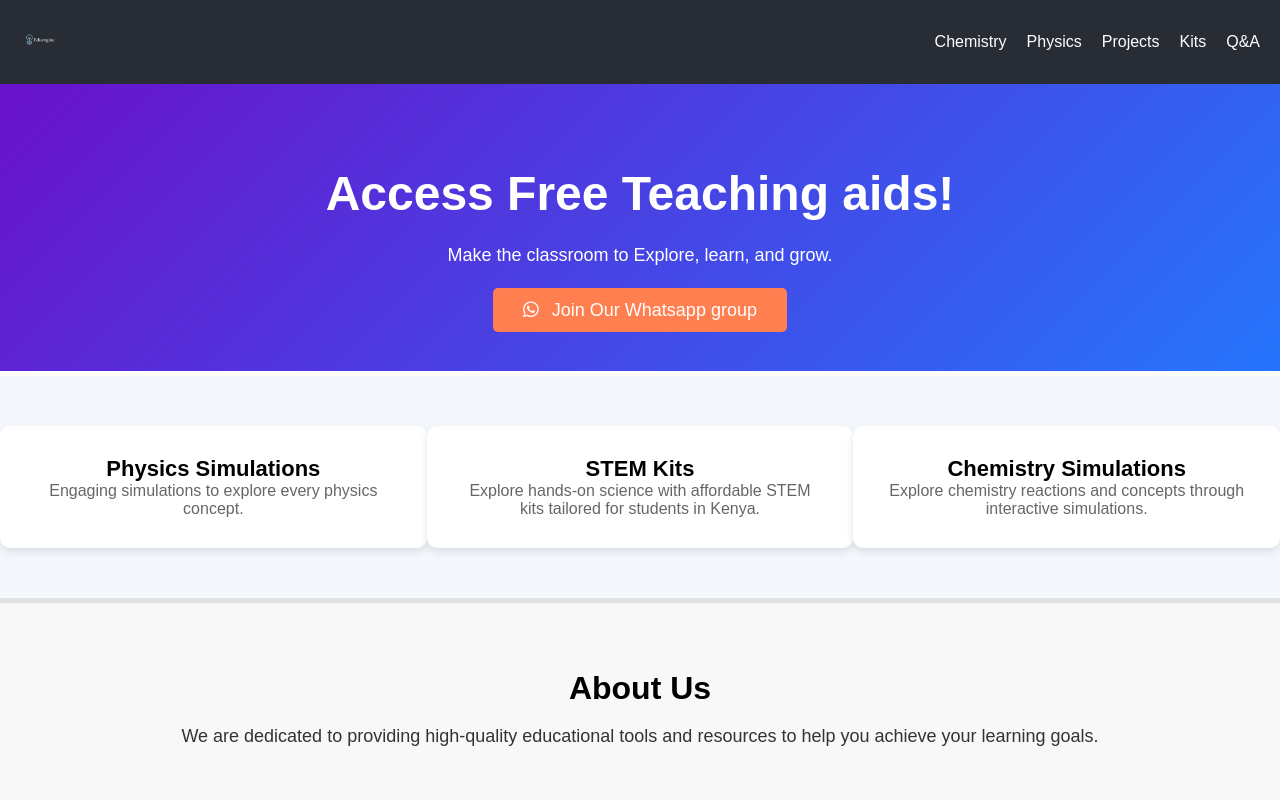
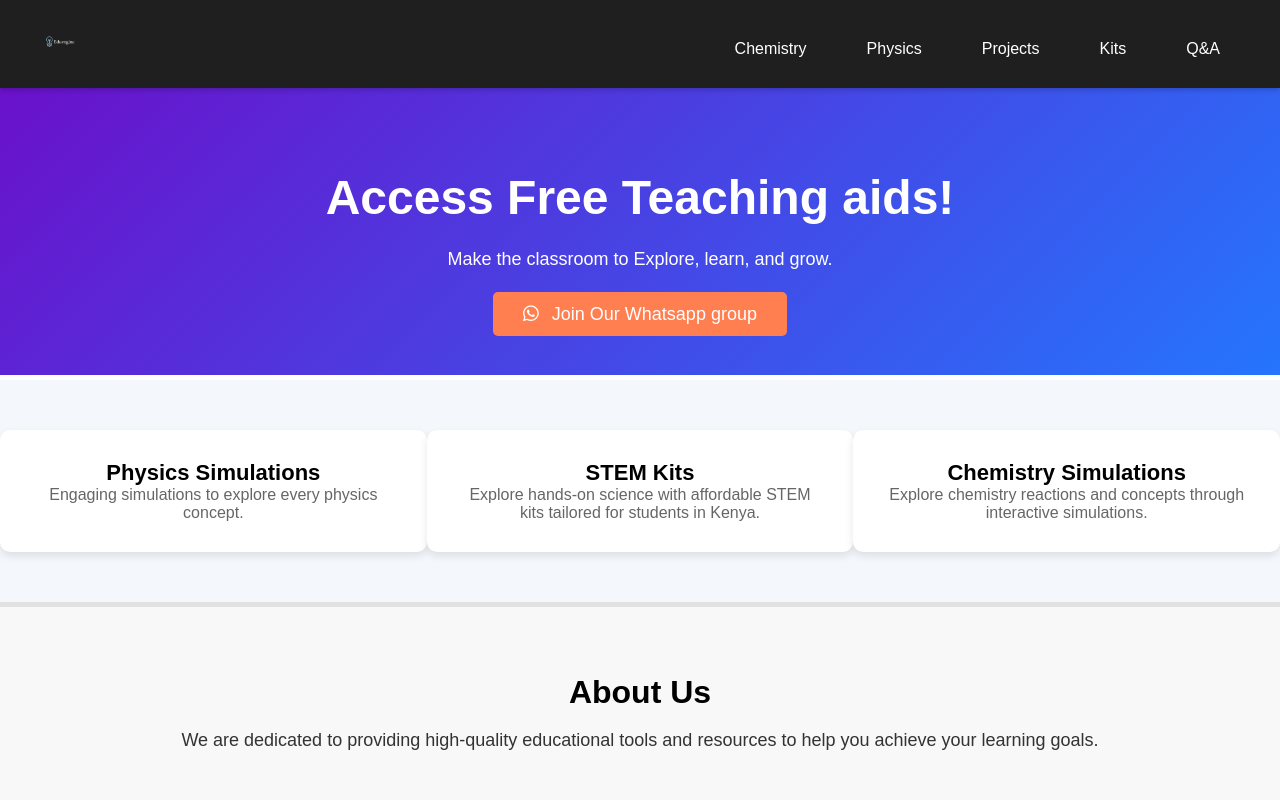
Before and after one commit to FrankOnyiego/sim-portal, a React (Create React App) app: page / in a window 1280 px wide. Shown: the top 800 px of the page. Built offline with nearby package versions, Linux system fonts and the light colour scheme.

Commit message:
navbar issue pending

```diff
--- a/src/components/Header.js
+++ b/src/components/Header.js
@@ -1,34 +1,137 @@
-// src/components/Header.js
-import React from 'react';
+import React, { useState } from 'react';
 import { Link } from 'react-router-dom';
 
-const Header = () => (
-  <header style={{
-    padding: '20px',
-    background: '#282c34',
-    color: 'white',
-    display: 'flex',
-    justifyContent: 'space-between',
-    alignItems: 'center'
-  }}>
-    <Link to="/" style={{ textDecoration: 'none', color: 'inherit' }}>
-    <Link to="/" style={{ textDecoration: 'none', color: 'inherit' }}>
+const Header = () => {
+  const [menuOpen, setMenuOpen] = useState(false);
+  const toggleMenu = () => setMenuOpen(!menuOpen);
+
+  return (
+    <header style={styles.header}>
+      <div style={styles.container}>
+        {/* Logo */}
+        <Link to="/" style={styles.logoLink}>
           <img
-    src="/MYLOGO.png"  // Update with your actual image path
+            src="/MYLOGO.png"
             alt="Sim-portal Logo"
-    style={{ height: '40px' }} // Adjust size as needed
+            style={styles.logo}
           />
         </Link>
 
-</Link>
-    <nav style={{ display: 'flex', gap: '20px' }}>
-      <Link to="/chemistry" style={{ color: 'white', textDecoration: 'none' }}>Chemistry</Link>
-      <Link to="/physics" style={{ color: 'white', textDecoration: 'none' }}>Physics</Link>
-      <Link to="/consult" style={{ color: 'white', textDecoration: 'none' }}>Projects</Link>
-      <Link to="/stem" style={{ color: 'white', textDecoration: 'none' }}>Kits</Link>
-      <Link to="/questions" style={{ color: 'white', textDecoration: 'none' }}>Q&A</Link>
+        {/* Hamburger for small screens */}
+        <button
+          onClick={toggleMenu}
+          style={styles.hamburger}
+          className="hamburger"
+          aria-label="Toggle Menu"
+        >
+          ☰
+        </button>
+
+        {/* Navigation Links */}
+        <nav
+          className={`nav-menu ${menuOpen ? 'open' : ''}`}
+          style={{
+            ...styles.nav,
+            ...(menuOpen ? styles.navOpen : {}),
+          }}
+        >
+          <Link to="/chemistry" style={styles.navLink}>Chemistry</Link>
+          <Link to="/physics" style={styles.navLink}>Physics</Link>
+          <Link to="/consult" style={styles.navLink}>Projects</Link>
+          <Link to="/stem" style={styles.navLink}>Kits</Link>
+          <Link to="/questions" style={styles.navLink}>Q&A</Link>
         </nav>
+      </div>
+
+      {/* CSS overrides */}
+      <style>{`
+        @media (min-width: 768px) {
+          .nav-menu {
+            display: flex !important;
+            flex-direction: row !important;
+            position: static !important;
+            background: none !important;
+            box-shadow: none !important;
+            width: auto !important;
+            max-height: none !important;
+            opacity: 1 !important;
+            align-items: center !important;
+            gap: 20px !important;
+            justify-content: flex-end !important;
+          }
+
+          .hamburger {
+            display: none !important;
+          }
+        }
+
+        .nav-menu {
+          transition: max-height 0.3s ease, opacity 0.3s ease;
+        }
+      `}</style>
     </header>
   );
+};
+
+const styles = {
+  header: {
+    background: '#1f1f1f',
+    padding: '10px 20px',
+    color: '#fff',
+    position: 'sticky',
+    top: 0,
+    zIndex: 1000,
+    boxShadow: '0 2px 5px rgba(0,0,0,0.2)',
+  },
+  container: {
+    display: 'flex',
+    justifyContent: 'space-between',
+    alignItems: 'center',
+    flexWrap: 'wrap',
+    maxWidth: '1200px',
+    margin: '0 auto',
+  },
+  logo: {
+    height: '40px',
+  },
+  logoLink: {
+    textDecoration: 'none',
+    color: 'inherit',
+  },
+  hamburger: {
+    fontSize: '28px',
+    background: 'none',
+    border: 'none',
+    color: 'white',
+    cursor: 'pointer',
+    display: 'block',
+  },
+  nav: {
+    display: 'none',
+    flexDirection: 'column',
+    alignItems: 'flex-start', // left-align on small screens
+    background: '#2b2b2b',
+    width: '100%',
+    padding: '10px 0',
+    boxShadow: '0 4px 6px rgba(0,0,0,0.1)',
+    borderRadius: '4px',
+    marginTop: '10px',
+    maxHeight: '0',
+    overflow: 'hidden',
+    opacity: 0,
+  },
+  navOpen: {
+    display: 'flex',
+    maxHeight: '500px',
+    opacity: 1,
+  },
+  navLink: {
+    color: 'white',
+    textDecoration: 'none',
+    padding: '10px 20px',
+    fontSize: '16px',
+    transition: 'background 0.3s ease',
+  }
+};
 
 export default Header;
```
Lines whose indentation alone changed are shown as unchanged.
